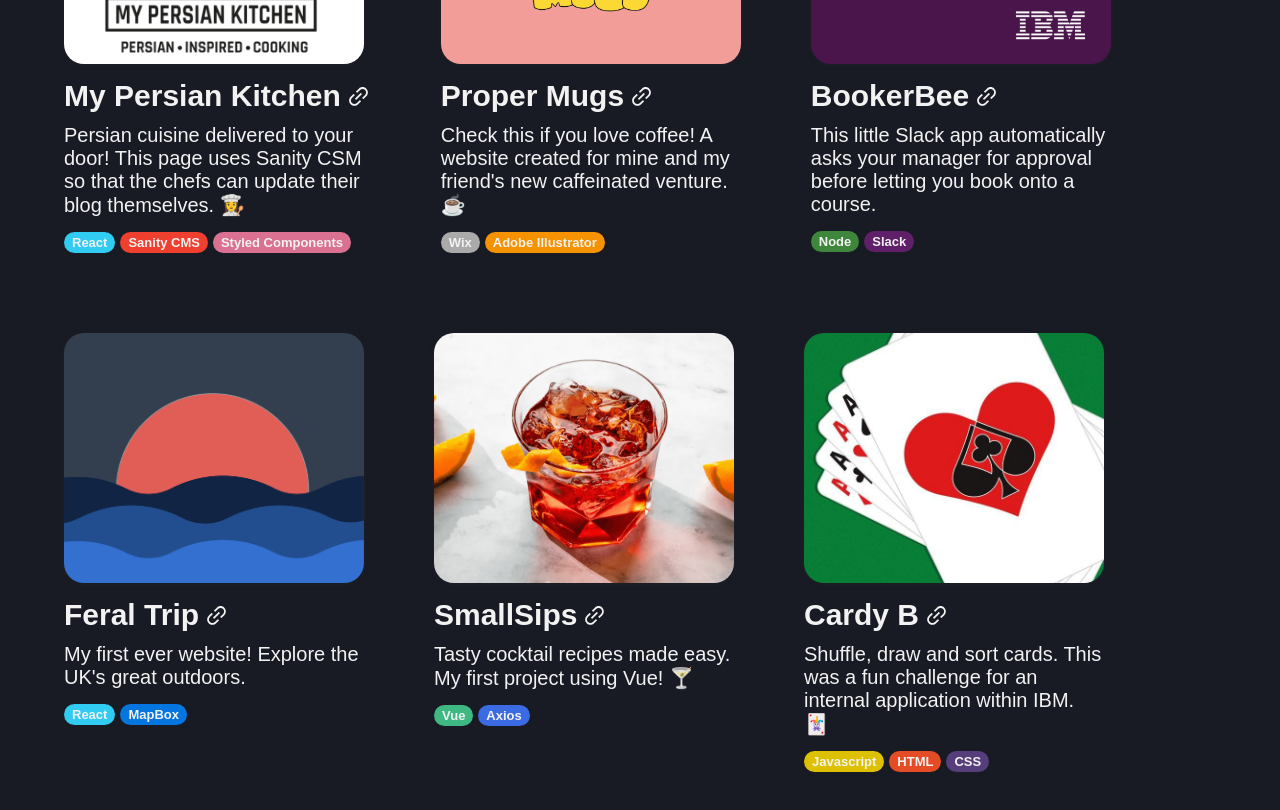
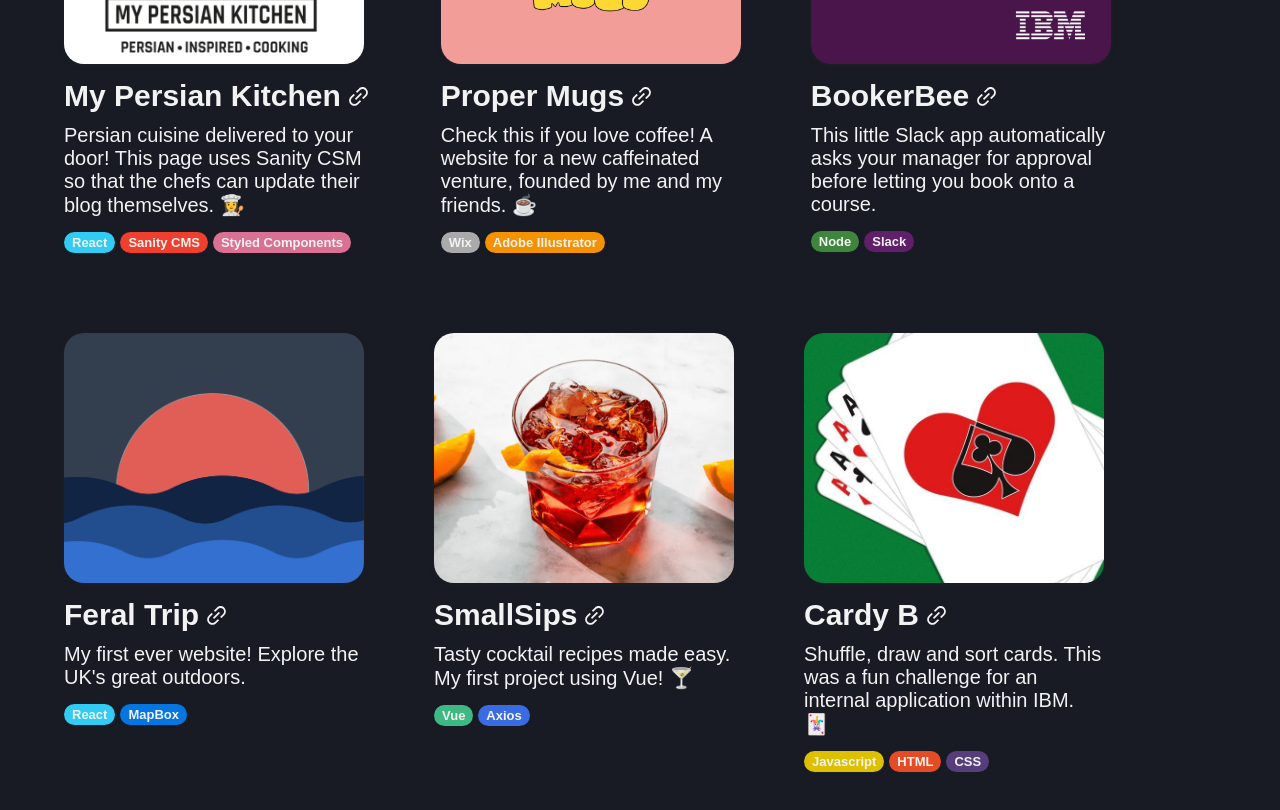
Before and after one commit to tristanp1407/tristanplet.com, a React (Create React App) app: page / in a window 1280 px wide. Shown: the part 1180-1990 px from the top of the page. Built offline with nearby package versions, Linux system fonts and the light colour scheme.

Commit message:
few text changes

```diff
--- a/src/components/Projects/Projects.js
+++ b/src/components/Projects/Projects.js
@@ -38,7 +38,7 @@ export default function Projects() {
     {
       name: "Proper Mugs",
       description:
-        "Check this if you love coffee! A website created for mine and my friend's new caffeinated venture. ☕️",
+        "Check this if you love coffee! A website for a new caffeinated venture, founded by me and my friends. ☕️",
       image: ProperMugs,
       link: "https://propermugscoffee.com/",
       tools: [tools.wix, tools.illustrator],
--- a/src/components/Work/Accordion/Accordion.js
+++ b/src/components/Work/Accordion/Accordion.js
@@ -12,7 +12,7 @@ export default function Accordion(props) {
         "As part of my consulting role, I drew insight from client’s application and infrastructure data to support cloud migration strategies.",
         "I attended some really cool technology bootcamps and hackathons, where I learned to apply design thinking and use IBM’s AI and Machine Learning tools to present useful prototypes to clients.",
         "I found my love for styled-components by helping build reusable React components for e-commerce.",
-        "As a giveback project, I built the Node backend for a Slack application to automate the process of obtaining manager approval before booking onto a course. Love Slack!",
+        "As a giveback project, I built the Node backend for a Slack application to automate the process of obtaining manager approval before booking onto a course - Love Slack! I learned to work with APIs to connect to IBM's internal calendar.",
       ],
     },
     {
```
